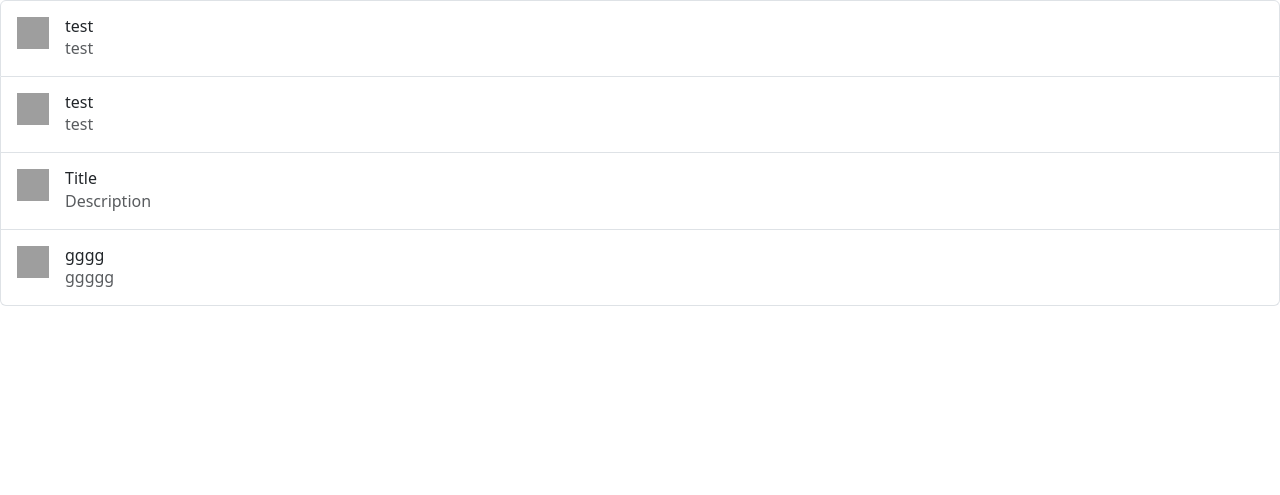
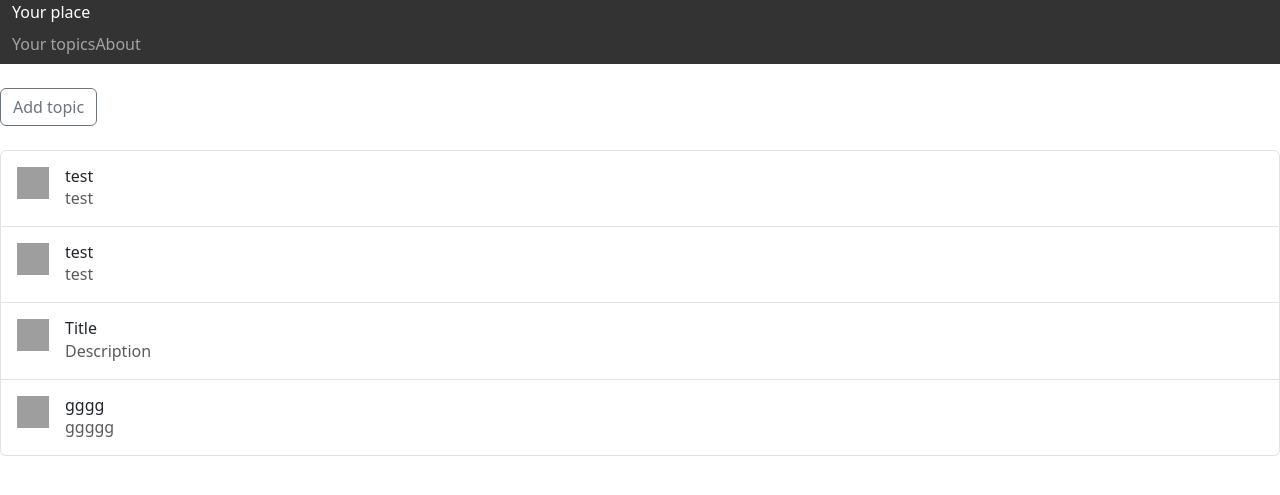
Before and after one commit to spacecat1717/blog, a Django app: page /topics/ in a window 1280 px wide. Shown: the top 495 px of the page. Run offline with Django 4.2, Linux system fonts and the light colour scheme; data comes from the database, SQL or seed files in the repository; both versions use the stored data as it was after the commit; some libraries are stand-ins or nearby versions; grey boxes are pictures that could not be loaded.

Commit message:
Added new topic form

```diff
--- a/blog/main/models.py
+++ b/blog/main/models.py
@@ -1,7 +1,9 @@
 from django.db import models
+from django.contrib.auth.models import User
 from django.conf import settings
 import datetime
 
+"""Basic models"""
 class Topic(models.Model):
     title = models.CharField(max_length=100)
     description = models.CharField(max_length=200)
@@ -16,3 +18,5 @@ class Note(models.Model):
     date = models.DateTimeField(auto_now_add=True)
     def __str__(self):
         return self.title
+
+"""User models"""
--- a/blog/main/templates/main/base.html
+++ b/blog/main/templates/main/base.html
@@ -9,6 +9,24 @@
      <title> Your place </title>
   </head>
    <body>
-    {% block content %}{% endblock content %}
+      <nav class="navbar-dark navbar-expand-lg" style="background-color: #333333">
+         <div class="container-fluid">
+           <a class="navbar-brand" href="{% url 'main:index' %}">Your place</a>
+           <button class="navbar-toggler" type="button" data-bs-toggle="collapse" data-bs-target="#navbarNav" aria-controls="navbarNav" aria-expanded="false" aria-label="Toggle navigation">
+            <span class="navbar-toggler-icon"></span>
+           </button>
+           <div class="collapse navbar-collapse" id="navbarNav">
+            <ul class="navbar-nav">
+               <li class="nav-item">
+                <a class="nav-link" href="{% url 'main:topics' %}">Your topics</a>
+              </li>
+              <li class="nav-item">
+                 <a class="nav-link" href="#">About</a>
+               </li>
+            </ul>
+           </div>
+         </div>
+       </nav>
+       {% block content %} {%endblock content %}
    </body>
 </html>
--- a/blog/main/templates/main/index.html
+++ b/blog/main/templates/main/index.html
@@ -4,7 +4,6 @@
 <body>
     {% block content %}
     <h3>Test text</h3>
-    <a href="{% url 'main:topics' %}">Topics</a>
-    <a href="#">About</a>
+
     {% endblock %}
 </body>
--- a/blog/main/templates/main/topics.html
+++ b/blog/main/templates/main/topics.html
@@ -1,8 +1,14 @@
 <!--topics list template--->
 {% extends "main/base.html" %}
+{% load bootstrap5 %}
 
 <body>
     {% block content %}
+    <br>
+    <div>
+      <a href="{% url 'main:new_topic' %}" class="btn btn-outline-secondary">Add topic</a>
+    </div>
+    <br>
     <div class="list-group w-auto">
       {% for topic in topics %}
       <a href="{% url 'main:topic' topic.id %}" class="list-group-item list-group-item-action d-flex gap-3 py-3" aria-current="true">
@@ -16,5 +22,5 @@
       </a>
       {% endfor %}
     </div>
-    {% endblock content %}
+    {% endblock %}
   </body>
--- a/blog/main/urls.py
+++ b/blog/main/urls.py
@@ -9,6 +9,8 @@ urlpatterns = [
     path('', views.index, name='index'),
     path('topics/', views.topics, name='topics'),
     path('topics/<topic_id>/', views.topic, name='topic'),
-    #path('topics/<topic_id>/<note_id>/', views.note, name='note'),
+    #forms patterns
+    path('new_topic/', views.new_topic, name='new_topic'),
+    path('<int:topic_id>/new_note/', views.new_note, name='new_note'),
 
 ]
--- a/blog/main/views.py
+++ b/blog/main/views.py
@@ -1,6 +1,7 @@
 from django.shortcuts import render, redirect
 from django.conf import settings
 from .models import Topic, Note
+from .forms import TopicForm, NoteForm
 
 def index(request):
     return render(request, 'main/index.html')
@@ -13,3 +14,23 @@ def topic(request, topic_id):
     topic = Topic.objects.get(id=topic_id)
     notes = topic.note_set.order_by('-date')
     return render(request, 'main/topic.html', {'notes': notes})
+
+def new_topic(request):
+    if request.method != 'POST':
+        form = TopicForm()
+    else:
+        form = TopicForm(data=request.POST)
+        if form.is_valid():
+            form.save()
+            return redirect('main:topics')
+    return render (request, 'main/new_topic.html', {'form': form})
+
+def new_note(request, topic_id):
+    topic = Topic.objects.get(id=topic_id)
+    if request.method == 'POST':
+        note_form = NoteForm(data=request.POST)
+        if note_form.is_valid():
+            note_form.save()
+            return redirect('main:topic', topic_id=topic_id)
+    note_form = NoteForm()
+    return render (request, 'main/new_note.html', {'note_form': note_form})
```
Also changed, not shown: blog/main/forms.py (added, +12 -0 lines), blog/main/templates/main/new_note.html (added, +13 -0 lines), blog/main/templates/main/new_topic.html (added, +13 -0 lines), blog/main/templates/main/topic.html (+5 -2 lines), blog/db.sqlite3.
